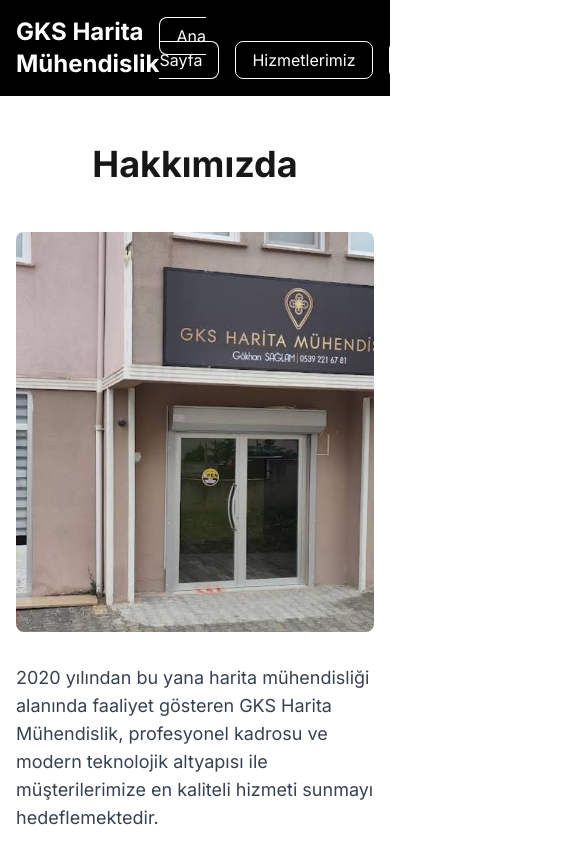
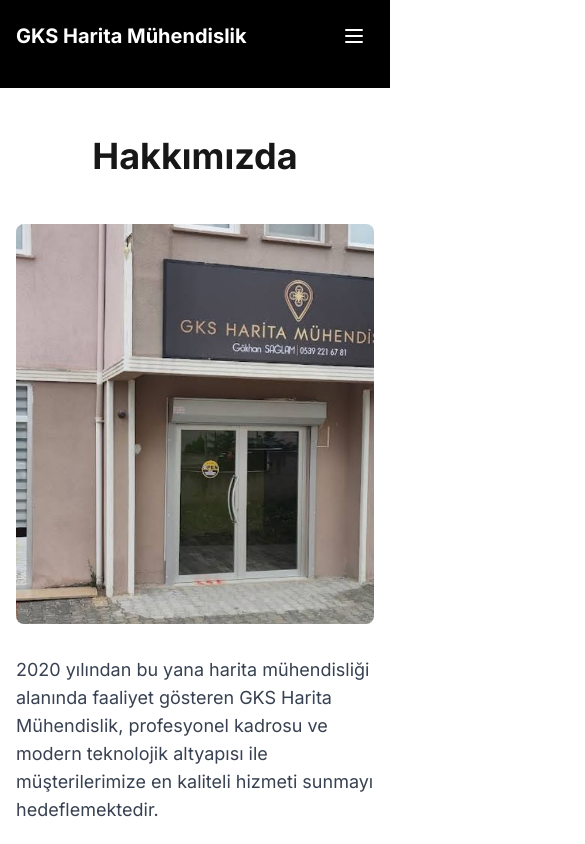
Before and after one commit to saglam16/gks-web, a Next.js app: page /hakkimizda in a window 390 px wide. Shown: the top 844 px of the page, 585 px wide, since content can reach past the window. Built offline with nearby package versions, Linux system fonts and the light colour scheme.

Commit message:
mobil change-1

```diff
--- a/src/app/layout.tsx
+++ b/src/app/layout.tsx
@@ -1,7 +1,10 @@
+'use client';
+
 import type { Metadata } from "next";
 import { Inter } from "next/font/google";
 import "./globals.css";
 import Link from "next/link";
+import { useState } from "react";
 
 const inter = Inter({ subsets: ["latin"] });
 
@@ -15,16 +18,32 @@
 }: {
   children: React.ReactNode;
 }) {
+  const [isMobileMenuOpen, setIsMobileMenuOpen] = useState(false);
+
   return (
     <html lang="tr">
       <body className={inter.className}>
         <nav className="bg-black text-white">
           <div className="container mx-auto px-4 py-4">
             <div className="flex justify-between items-center">
-              <Link href="/" className="text-2xl font-bold hover:text-gray-300 transition-colors">
+              <Link href="/" className="text-xl md:text-2xl font-bold hover:text-gray-300 transition-colors">
                 GKS Harita Mühendislik
               </Link>
-              <div className="space-x-4">
+
+              {/* Mobil Menü */}
+              <div className="md:hidden">
+                <button
+                  className="mobile-menu-button p-2 hover:bg-gray-800 rounded-lg transition-colors"
+                  onClick={() => setIsMobileMenuOpen(!isMobileMenuOpen)}
+                >
+                  <svg className="h-6 w-6" fill="none" viewBox="0 0 24 24" stroke="currentColor">
+                    <path strokeLinecap="round" strokeLinejoin="round" strokeWidth={2} d="M4 6h16M4 12h16M4 18h16" />
+                  </svg>
+                </button>
+              </div>
+
+              {/* Masaüstü Menü */}
+              <div className="hidden md:flex space-x-4">
                 <Link href="/" className="px-4 py-2 rounded-lg border border-white hover:bg-white hover:text-black transition-all">
                   Ana Sayfa
                 </Link>
@@ -38,6 +57,42 @@
                   İletişim
                 </Link>
               </div>
+            </div>
+
+            {/* Mobil Menü İçeriği */}
+            <div
+              className={`${
+                isMobileMenuOpen ? 'max-h-screen opacity-100' : 'max-h-0 opacity-0'
+              } md:hidden mt-4 space-y-2 overflow-hidden transition-all duration-300 ease-in-out`}
+            >
+              <Link
+                href="/"
+                className="block px-4 py-3 rounded-lg border border-white hover:bg-white hover:text-black transition-all text-center"
+                onClick={() => setIsMobileMenuOpen(false)}
+              >
+                Ana Sayfa
+              </Link>
+              <Link
+                href="/hizmetler"
+                className="block px-4 py-3 rounded-lg border border-white hover:bg-white hover:text-black transition-all text-center"
+                onClick={() => setIsMobileMenuOpen(false)}
+              >
+                Hizmetlerimiz
+              </Link>
+              <Link
+                href="/hakkimizda"
+                className="block px-4 py-3 rounded-lg border border-white hover:bg-white hover:text-black transition-all text-center"
+                onClick={() => setIsMobileMenuOpen(false)}
+              >
+                Hakkımızda
+              </Link>
+              <Link
+                href="/iletisim"
+                className="block px-4 py-3 rounded-lg border border-white hover:bg-white hover:text-black transition-all text-center"
+                onClick={() => setIsMobileMenuOpen(false)}
+              >
+                İletişim
+              </Link>
             </div>
           </div>
         </nav>
```
